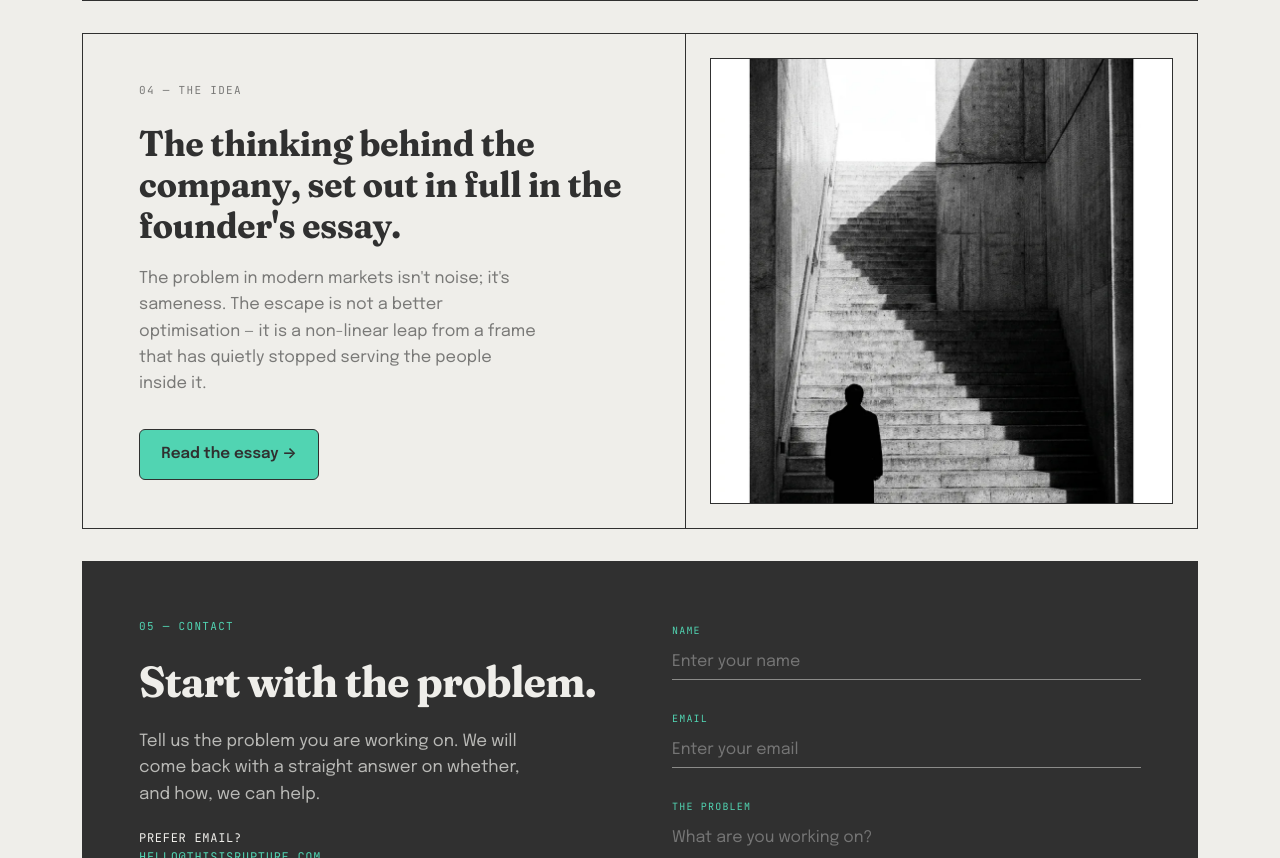
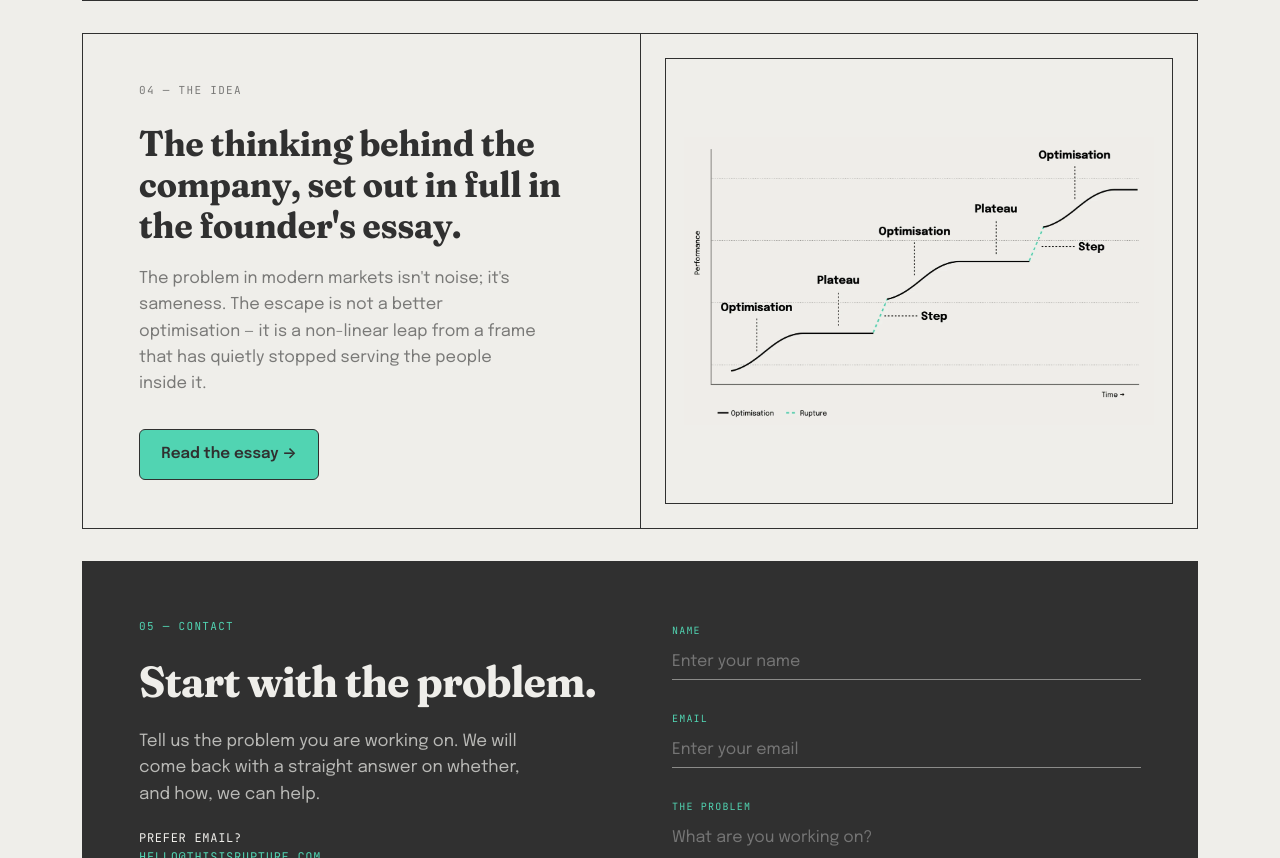
Before and after one commit to thisisrupture/my-website, an Astro site: page / in a window 1280 px wide. Shown: the part 2843-3701 px from the top of the page. Built offline with nearby package versions, Linux system fonts and the light colour scheme; Astro itself is replaced by a stand-in of ours; a web font is replaced by a local one.

Commit message:
Use staircase diagram in section 4, rebalance panel

```diff
--- a/src/pages/index.astro
+++ b/src/pages/index.astro
@@ -117,7 +117,7 @@ import Footer from '../components/Footer.astro';
         <p>The problem in modern markets isn't noise; it's sameness. The escape is not a better optimisation — it is a non-linear leap from a frame that has quietly stopped serving the people inside it.</p>
         <div><a href="/essay" class="btn btn-mint">Read the essay →</a></div>
       </div>
-      <div class="et-img"><div class="et-img-inner"><img src="/assets/essay-staircase.webp" width="928" height="1152" loading="lazy" decoding="async" alt="The Progress Staircase." /></div></div>
+      <div class="et-img"><div class="et-img-inner"><img src="/assets/staircase-diagram.webp" width="1400" height="859" loading="lazy" decoding="async" alt="The Progress Staircase — optimisation climbs and plateaus within a model; rupture is the vertical step to a new one." /></div></div>
     </section>
 
     <Contact />
@@ -194,14 +194,15 @@ import Footer from '../components/Footer.astro';
   .card .tag span { background:var(--mint); padding:4px 8px; }
   .work-foot { padding:28px 56px; border-top:var(--hairline); font-family:var(--font-serif); font-size:1.15rem; line-height:1.4; font-style:italic; }
 
-  .essay-teaser { border:var(--hairline); background:var(--paper); color:var(--ink); display:grid; grid-template-columns:minmax(0,1fr) minmax(0,0.85fr); min-height:340px; }
+  .essay-teaser { border:var(--hairline); background:var(--paper); color:var(--ink); display:grid; grid-template-columns:minmax(0,1fr) minmax(0,1fr); min-height:340px; }
   .et-copy { padding:48px 56px; display:flex; flex-direction:column; justify-content:center; }
   .et-copy .k { font-family:var(--font-mono); font-size:11px; letter-spacing:0.12em; text-transform:uppercase; color:var(--fg-muted); margin-bottom:24px; }
   .et-copy h2 { font-family:var(--font-serif); font-weight:700; font-size:clamp(1.8rem,2.8vw,2.6rem); line-height:1.15; margin:0 0 20px; max-width:24ch; }
   .et-copy p { font-size:1.02rem; line-height:1.6; color:var(--fg-muted); margin:0 0 32px; max-width:44ch; }
   .et-img { position:relative; border-left:var(--hairline); background:var(--paper); padding:24px; min-width:0; }
   .et-img-inner { position:absolute; inset:24px; border:var(--hairline); overflow:hidden; }
-  .et-img-inner img { width:100%; height:100%; object-fit:cover; }
+  .et-img-inner { display:flex; align-items:center; justify-content:center; }
+  .et-img-inner img { width:100%; height:100%; object-fit:contain; padding:18px; }
 
   @media (max-width: 860px) {
     .home-hero, .essay-teaser, .cards, .scrolly-grid { grid-template-columns: 1fr; }
```
Also changed, not shown: public/assets/staircase-diagram.webp (added).
